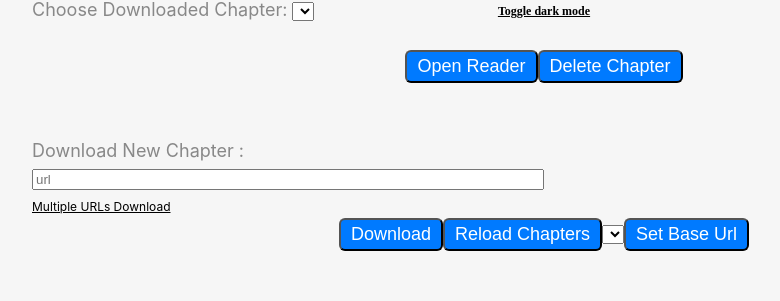
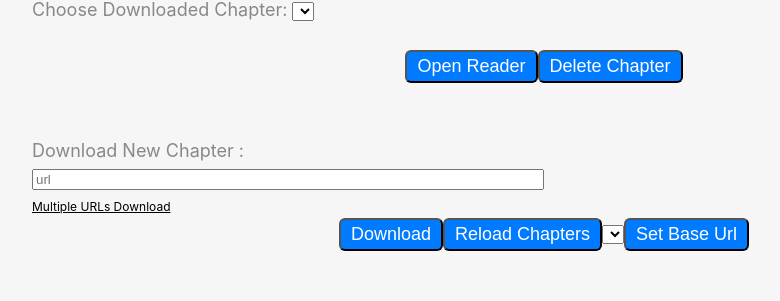
Before and after one commit to Shelly-XD/nice-pferd, a Flask app: template templates/index.html in a window 1280 px wide. Shown: the part 39-340 px from the top of the page, without its empty margins (96-876 px from the left). Run offline with Flask 2, Linux system fonts and the light colour scheme; the template is opened without the code that fills it, so the values that code supplies are empty; parts of the project's set-up code (start-up, migrations or seed data) failed here and were passed over.

Commit message:
Removed dark/light theme toggler in html (already hidden)

```diff
--- a/templates/index.html
+++ b/templates/index.html
@@ -16,7 +16,6 @@
                     A newer version is available <a onclick="changelog()"><u>changelog</u></a>
                 {% endif %}
             </div>
-            <a class="click" onclick="darkmode()">Toggle dark mode</a>
         </header>
         <section>
             <br/>
```
